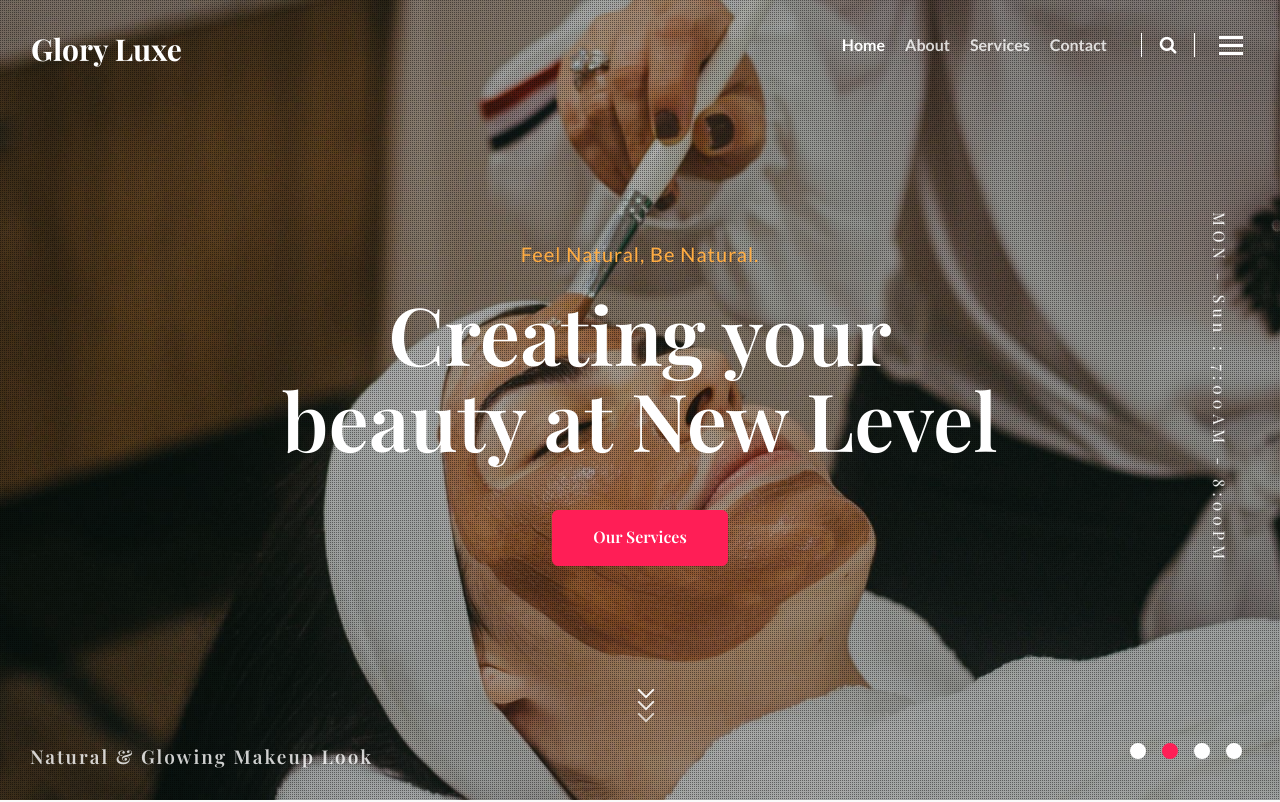
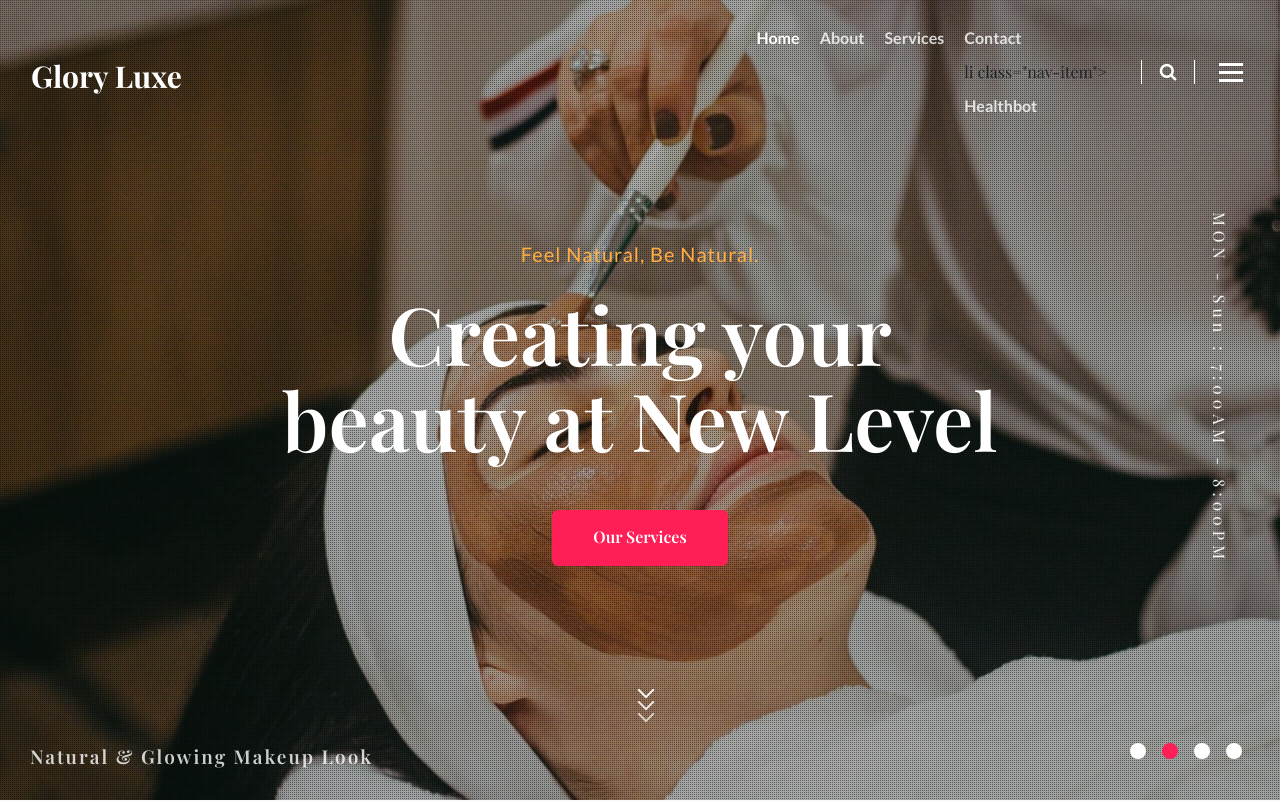
Before and after one commit to DhanalaAnushaa/project1, a plain HTML site: page index.html in a window 1280 px wide. Shown: the top 802 px of the page. Drawn offline with nearby package versions, Linux system fonts and the light colour scheme; a web font is replaced by a local one.

Commit message:
Update index.html

```diff
--- a/index.html
+++ b/index.html
@@ -52,6 +52,8 @@
 
 						<li class="nav-item">
 							<a class="nav-link" href="contact.html">Contact</a>
+						li class="nav-item">
+							<a class="nav-link" href="healthbot.html">healthbot</a>
 						</li>
 					</ul>
 					<!--/search-right-->
```
